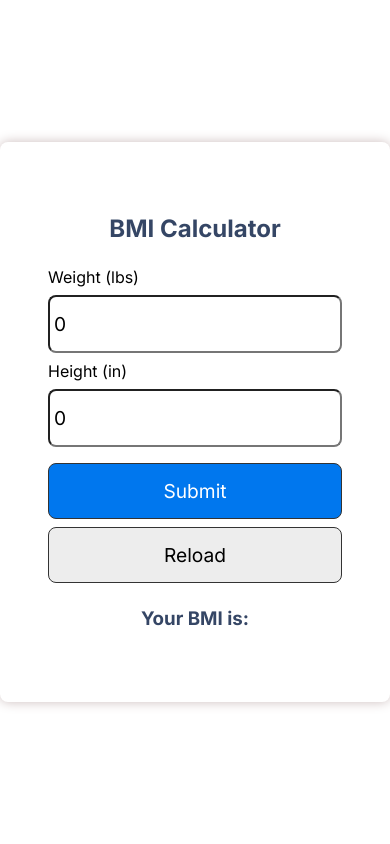
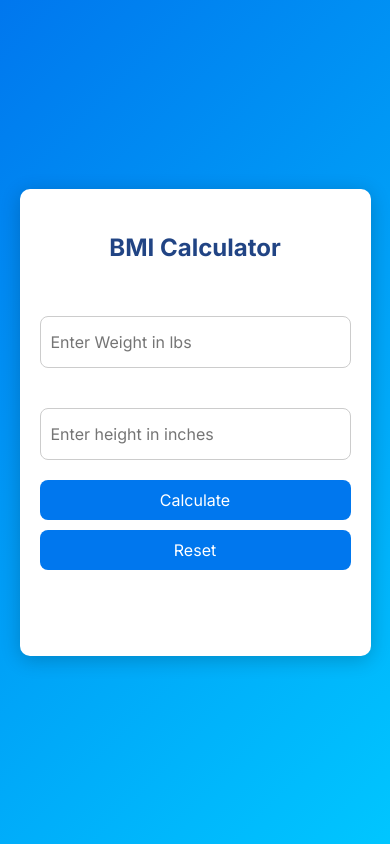
Before and after one commit to iiitl/bmi_calculator, a React (Create React App) app: page / in a window 390 px wide. Built offline with nearby package versions, Linux system fonts and the light colour scheme.

Commit message:
upadted the ui

```diff
--- a/src/App.css
+++ b/src/App.css
@@ -1,38 +1,9 @@
-.App {
-  text-align: center;
-}
 
-.App-logo {
-  height: 40vmin;
-  pointer-events: none;
-}
 
-@media (prefers-reduced-motion: no-preference) {
-  .App-logo {
-    animation: App-logo-spin infinite 20s linear;
+/* Responsive adjustments */
+@media (max-width: 768px) {
+  .container {
+    padding: 20px;
+    max-width: 90%;
   }
 }
-
-.App-header {
-  background-color: #282c34;
-  min-height: 100vh;
-  display: flex;
-  flex-direction: column;
-  align-items: center;
-  justify-content: center;
-  font-size: calc(10px + 2vmin);
-  color: white;
-}
-
-.App-link {
-  color: #61dafb;
-}
-
-@keyframes App-logo-spin {
-  from {
-    transform: rotate(0deg);
-  }
-  to {
-    transform: rotate(360deg);
-  }
-}
--- a/src/App.js
+++ b/src/App.js
@@ -1,67 +1,94 @@
+import React, { useState } from 'react';
 import './App.css';
-import './index.css'
-import React, {useState} from 'react'
+import './index.css';
 
 function App() {
-  // state
-  const [weight, setWeight] = useState(0)
-  const [height, setHeight] = useState(0)
-  const [bmi, setBmi] = useState('')
-  const [message, setMessage] = useState('')
+  const [weight, setWeight] = useState('');
+  const [height, setHeight] = useState('');
+  const [bmi, setBmi] = useState('');
+  const [message, setMessage] = useState('');
+  const [bgColor, setBgColor] = useState('');
 
-  let calcBmi = (event) => {
-    event.preventDefault()
-    console.log(event);
+  const calcBmi = (event) => {
+    event.preventDefault();
 
-    if (weight === 0 || height === 0) {
-      alert('Please enter a valid weight and height')
+    const weightNum = parseFloat(weight);
+    const heightNum = parseFloat(height);
+
+    if (!weightNum || !heightNum || weightNum <= 0 || heightNum <= 0) {
+      alert('Please enter a valid weight and height');
+      return;
+    }
+
+    let bmiValue = (weightNum / (heightNum * heightNum)) * 703;
+    setBmi(bmiValue.toFixed(1));
+
+    if (bmiValue < 18.5) {
+      setMessage('You are underweight');
+      setBgColor('underweight');
+    } else if (bmiValue < 25) {
+      setMessage('You have a healthy weight');
+      setBgColor('healthy');
+    } else if (bmiValue < 30) {
+      setMessage('You are overweight');
+      setBgColor('overweight');
     } else {
-      let bmi = (weight / (height * height) * 703)
-      setBmi(bmi.toFixed(1))
+      setMessage('You are obese');
+      setBgColor('obese');
+    }
+  };
 
-
-        if (bmi < 18.5) {
-          setMessage('You are underweight')
-        }  else if (bmi >= 18.5 && bmi < 25) {
-          setMessage('You have healthy weight')
-        } else if (bmi>=25 && bmi <30) {
-          setMessage('You are overweight')
-        }else{
-          setMessage('You are obese')
-        }
-
-    }
-  }
-
-  let reload = () => {
-    window.location.reload()
-  }
-
+  const resetForm = () => {
+    setWeight('');
+    setHeight('');
+    setBmi('');
+    setMessage('');
+    setBgColor('');
+  };
 
   return (
     <div className="app">
-    <div className='container'>
-      <h2 className='center'>BMI Calculator</h2>
-        <form onSubmit={calcBmi}>
-          <div>
+    <div className={`container ${bgColor}`}>
+<h2 className="center title">BMI Calculator</h2>
+        <form onSubmit={calcBmi} className="form-group">
+          <div className="input-group">
             <label>Weight (lbs)</label>
-            <input type="text" placeholder='Enter Weight in lbs' value={weight} onChange={(e) => setWeight(e.target.value)} />
+            <input
+              type="number"
+              className="input-field"
+              placeholder="Enter Weight in lbs"
+              value={weight}
+              onChange={(e) => setWeight(e.target.value)}
+              min="1"
+            />
           </div>
-          <div>
+          <div className="input-group">
             <label>Height (in)</label>
-            <input type="text" placeholder='Enter height in inches' value={height} onChange={(event) => setHeight(event.target.value)} />
+            <input
+              type="number"
+              className="input-field"
+              placeholder="Enter height in inches"
+              value={height}
+              onChange={(e) => setHeight(e.target.value)}
+              min="1"
+            />
           </div>
-          <div>
-            <button className='btn' type='submit'>Submit</button>
-            <button className='btn btn-outline' onClick={reload} type='submit'>Reload</button>
+          <div className="button-group">
+            <button className="btn primary-btn" type="submit">
+              Calculate
+            </button>
+            <button className="btn secondary-btn" onClick={resetForm} type="button">
+              Reset
+            </button>
           </div>
         </form>
-        <div className='center'>
-          <h3>Your BMI is: {bmi}</h3>
-          <p>{message}</p>
+        <div className={`{result-section ${bgColor}`}>
+          <h3 className="result-title">Your BMI Result</h3>
+          <h3>Your BMI is: <span className="bmi-value">{bmi}</span></h3>
+          <p className="bmi-message">{message}</p>
         </div>
+      </div>
     </div>
-  </div>
   );
 }
 
--- a/src/index.css
+++ b/src/index.css
@@ -1,69 +1,105 @@
-@import url('https://fonts.googleapis.com/css2?family=Inter:wght@100;200;300;400;500;600;700;800;900&family=Poppins:ital,wght@0,100;0,200;0,300;0,400;0,500;0,600;0,700;0,800;0,900;1,100;1,200;1,300;1,400;1,500;1,600;1,700;1,800;1,900&display=swap');
-
+@import url('https://fonts.googleapis.com/css2?family=Inter:wght@100;200;300;400;500;600;700;800;900&family=Poppins:ital,wght@0,100;0,200;0,300;0,400;0,500;0,600;0,700;0,800;0,900&display=swap');
 
 * {
   box-sizing: border-box;
   margin: 0;
   padding: 0;
-  font-family: 'Inter', sans-if;
+  font-family: 'Inter', sans-serif; /* Fixed typo */
 }
 
 .app {
   display: flex;
-
   justify-content: center;
   align-items: center;
   width: 100vw;
   min-height: 100vh;
+  background: linear-gradient(135deg, #0077EE, #00C6FF); /* Added gradient */
+  color: #fff; /* Default text color */
 }
 
 .container {
-  box-shadow: 0px 0px 12px #ccbdbd;
-  border-radius: 8px;
+  background-color: #ffffff; /* White background for contrast */
+  box-shadow: 0px 4px 20px rgba(0, 0, 0, 0.2); /* Softer shadow */
+  border-radius: 10px; /* Increased border radius */
   padding: 3rem;
   max-width: 600px;
+  text-align: center; /* Center-align content */
 }
-
+.obese {
+  background-color: #ea1111; /* Light red */
+}
+.underweight {
+  background-color: #ea1111; /* Light blue */
+}
+.healthy {
+  background-color: #0fee0f; /* Light green */
+}
+.overweight {
+  background-color: #d27014; /* Light orange */
+}
+h1 {
+  font-size: 2.5rem;
+  margin-bottom: 20px;
+  color: #0077EE; /* Primary color */
+}
 input {
   width: 100%;
   font-size: 1.2rem;
-  padding: 15px 4px;
-  margin: 8px 0;
+  padding: 15px 10px;
+  margin: 10px 0;
+  border: 1px solid #ccc;
   border-radius: 8px;
+  outline: none;
+  transition: border-color 0.3s ease;
+}
+
+input:focus {
+  border-color: #0077EE; /* Highlight on focus */
+  box-shadow: 0 0 5px rgba(0, 119, 238, 0.5);
 }
 
 .btn {
   display: block;
   width: 100%;
   font-size: 1.2rem;
-  margin: 8px 0;
+  margin: 10px 0;
   padding: 15px 0;
   background-color: #0077EE;
   color: #fff;
-  border: 1px solid #333;
+  border: none;
   border-radius: 8px;
   cursor: pointer;
+  transition: background-color 0.3s ease, transform 0.2s ease;
 }
-/* unvisited link */
 
-
+.btn:hover {
+  background-color: #005bb5; /* Darker blue on hover */
+  transform: scale(1.02); /* Slight zoom effect */
+}
 
 .btn-outline {
-  background-color: #ededed;
-    color: #000000;
+  background-color: transparent;
+  color: #0077EE;
+  border: 2px solid #0077EE;
+  transition: background-color 0.3s ease, color 0.3s ease;
+}
+
+.btn-outline:hover {
+  background-color: #0077EE;
+  color: #fff;
 }
 
 .center {
   text-align: center;
   margin: 24px 0;
-  color: #354665;
+  color: #214484;
+  font-weight: bold;
 }
-.input_val
-{
-  color: #354665;
-}
+
 p {
   margin: 10px 0;
+  font-size: 1.2rem;
+  color: #555; /* Neutral text color */
 }
 
 .img-container {
@@ -73,3 +109,23 @@ p {
 .img-container img {
   height: 200px;
 }
+
+.input_val {
+  color: #354665;
+}
+
+@media (max-width: 768px) {
+  .container {
+    padding: 1.5rem;
+    max-width: 90%;
+  }
+
+  input {
+    font-size: 1rem;
+  }
+
+  .btn {
+    font-size: 1rem;
+    padding: 10px 0;
+  }
+}
```
Also changed, not shown: src/index.js (+3 -4 lines).
